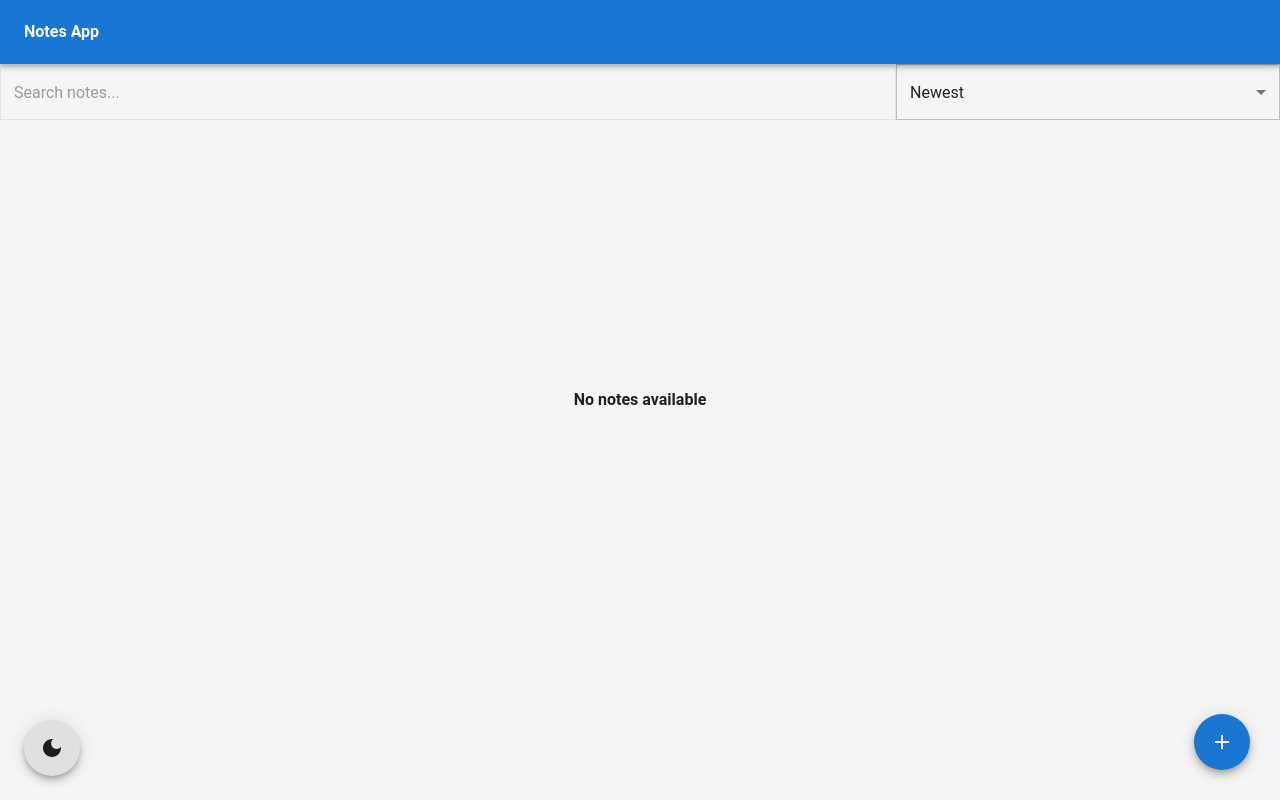
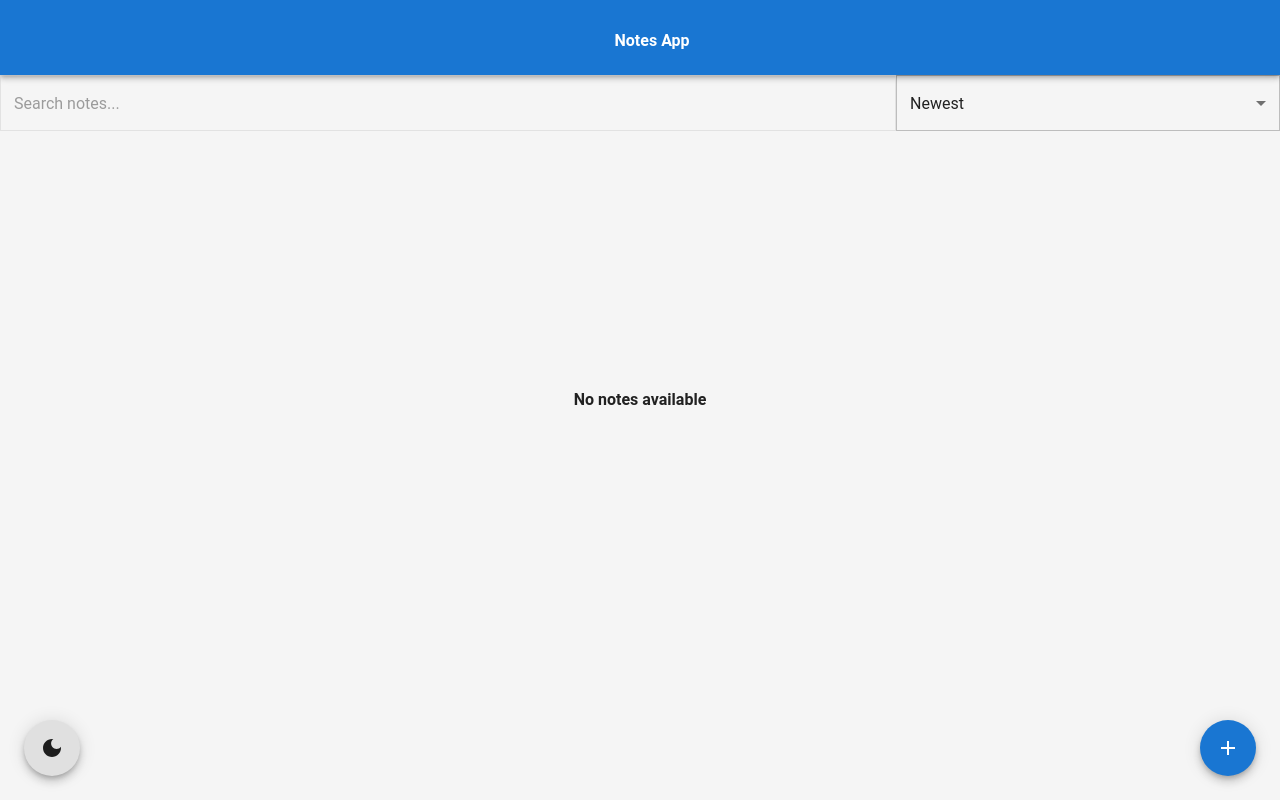
Before and after one commit to Montazeripro89/notes-app, a React (Vite) app in the folder notes-app/: page / in a window 1280 px wide. Built offline with nearby package versions, Linux system fonts and the light colour scheme.

Commit message:
Edit the forms & header UI

```diff
--- a/notes-app/src/components/layout/Header/Header.tsx
+++ b/notes-app/src/components/layout/Header/Header.tsx
@@ -15,6 +15,9 @@ export default function Header() {
     <AppBar
 
       position="static"
+      sx={{
+        height: '75px'
+      }}
 
     >
 
@@ -26,9 +29,11 @@ export default function Header() {
           variant="h6"
 
           sx={{
-
+            position: 'absolute',
+            top : '64%',
+            left : '51%',
+            transform: 'translate(-51%, -51%)',
             flexGrow: 1,
-
           }}
 
         >
--- a/notes-app/src/components/notes/AddNoteDialog/AddNoteDialog.tsx
+++ b/notes-app/src/components/notes/AddNoteDialog/AddNoteDialog.tsx
@@ -6,6 +6,9 @@ import {
   Button,
   TextField,
 } from "@mui/material";
+
+import Snackbar from '@mui/material/Snackbar';
+import type { SnackbarCloseReason } from "@mui/material/Snackbar";
 
 import {
   useState,
@@ -65,13 +68,26 @@ export default function AddNoteDialog({
     setContent,
   ] = useState("");
 
+  const [openBar, setOpenBar] = useState(false);
 
+  const handleOpen = () => {
+    setOpenBar(true);
+  };
 
+  const handleClose = (
+    event: React.SyntheticEvent | Event,
+    reason?: SnackbarCloseReason,
+  ) => {
+    if (reason === 'clickaway') {
+      return;
+    }
 
-
-
+    setOpenBar(false);
+  };
 
   const handleSubmit = () => {
+
+    if(title && content !== null) {
 
       const newNote: Note = {
 
@@ -106,6 +122,12 @@ export default function AddNoteDialog({
 
 
       onClose();
+
+    }else {
+      handleOpen()
+    }
+
+
 
 
   };
@@ -189,9 +211,6 @@ export default function AddNoteDialog({
 
 
 
-
-
-
       <DialogActions>
 
 
@@ -225,7 +244,12 @@ export default function AddNoteDialog({
 
       </DialogActions>
 
-
+      <Snackbar
+        open={openBar}
+        autoHideDuration={3000}
+        onClose={handleClose}
+        message="Enter the form values correctly"
+      />
 
     </Dialog>
 
--- a/notes-app/src/components/notes/NotesContainer/NotesContainer.tsx
+++ b/notes-app/src/components/notes/NotesContainer/NotesContainer.tsx
@@ -294,9 +294,9 @@ export default function NotesContainer() {
         color="primary"
 
         sx={{
-          position: 'absolute',
-          right: '30px',
-          bottom: '30px',
+          position: 'fixed',
+          right: 24,
+          bottom: 24,
         }}
 
         onClick={
```
Also changed, not shown: notes-app/src/components/common/SnackBar/SnackBar.tsx (added), notes-app/src/components/common/SnackBar/index.ts (added). Lines whose indentation alone changed are shown as unchanged.
